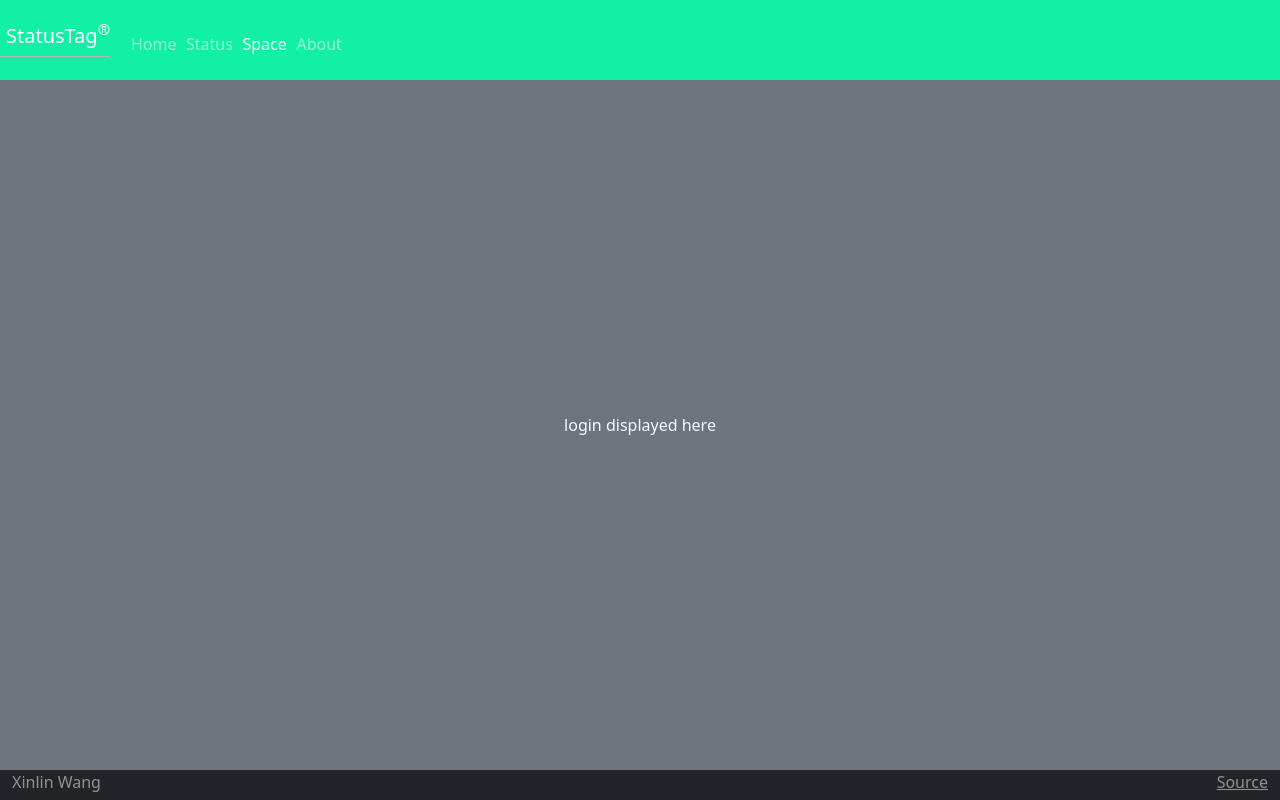
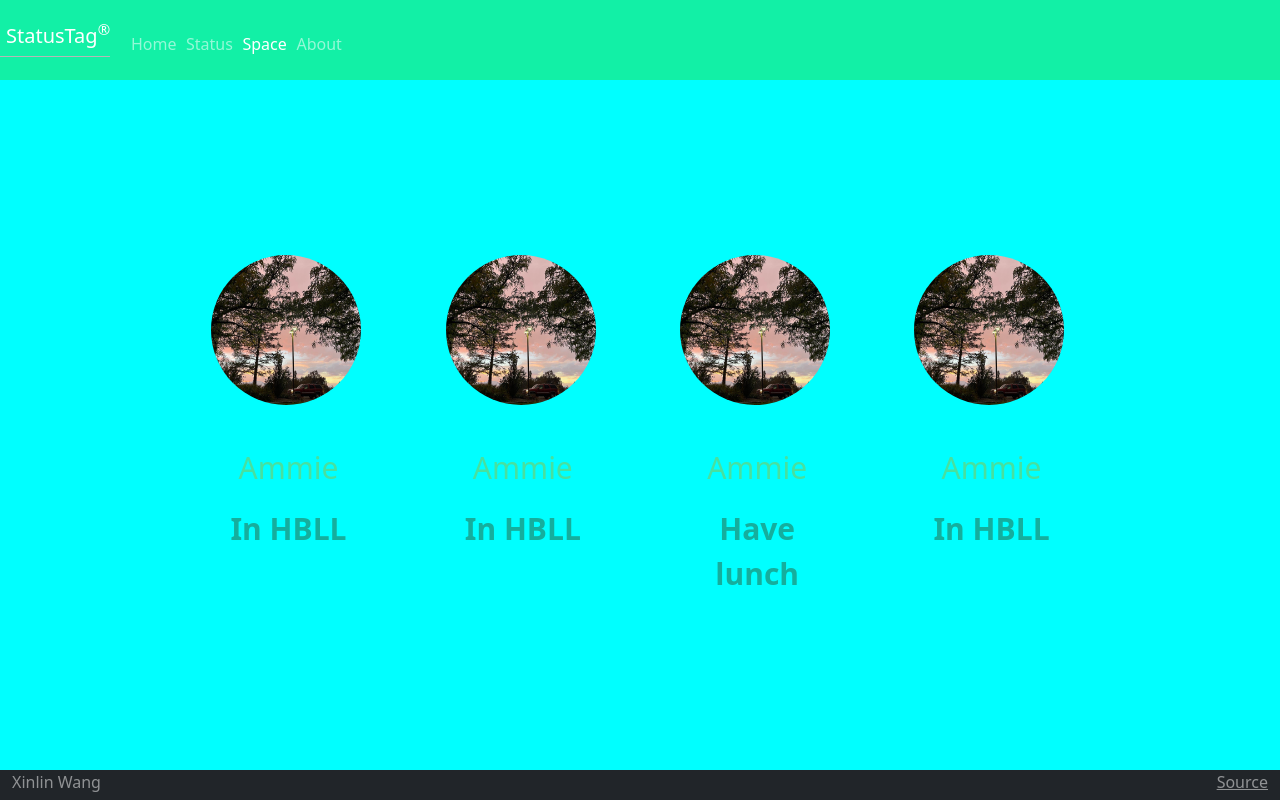
Before and after one commit to xinlinwang53-crypto/startup, a React (Vite) app: page /space in a window 1280 px wide. Built offline with nearby package versions, Linux system fonts and the light colour scheme; a web font is replaced by a local one.

Commit message:
move space to react

```diff
--- a/src/space/space.jsx
+++ b/src/space/space.jsx
@@ -1,9 +1,70 @@
 import React from 'react';
+import './space.css';
 
 export function Space() {
   return (
-    <main className="container-fluid bg-secondary text-center">
-      <div>login displayed here</div>
-    </main>
+    <main className="container-fluid text-center main-theme">
+    <div className="all-area">
+      <section className="each-avatar">
+        <div className="avatar-">
+          <img className="avatar-" alt="A nice photo" src="/avatar.JPG" />
+
+
+        </div>
+        <div className="statue">
+          <p><span className="font-sta">Ammie</span></p>
+          <span className="font-sta-i">In HBLL</span>
+
+        </div>
+
+
+      </section>
+      <section className="each-avatar">
+        <div className="avatar-">
+          <img className="avatar-" alt="A nice photo" src="/avatar.JPG" />
+
+
+        </div>
+        <div className="statue">
+          <p><span className="font-sta">Ammie</span></p>
+          <span className="font-sta-i">In HBLL</span>
+
+        </div>
+
+
+      </section>
+      <section className="each-avatar">
+        <div className="avatar-">
+          <img className="avatar-" alt="A nice photo" src="/avatar.JPG" />
+
+
+        </div>
+        <div className="statue">
+          <p><span className="font-sta">Ammie</span></p>
+          <span className="font-sta-i">Have lunch</span>
+
+        </div>
+
+
+      </section>
+      <section className="each-avatar">
+        <div className="avatar-">
+
+          <img className="avatar-" alt="A nice photo" src="/avatar.JPG" />
+
+
+        </div>
+        <div className="statue">
+          <p><span className="font-sta">Ammie</span></p>
+          <span className="font-sta-i">In HBLL</span>
+
+        </div>
+
+
+      </section>
+
+    </div>
+
+  </main>
   );
 }
```
Also changed, not shown: src/space/space.css (renamed from space.css).
